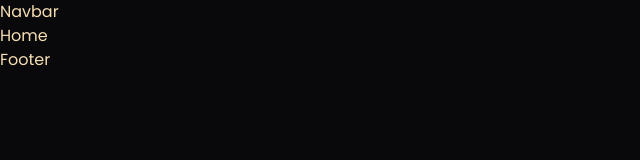
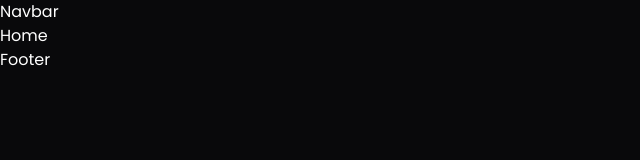
Before and after one commit to sidd-a03/booking-app, a React (Vite) app in the folder client/: page / in a window 1280 px wide. Shown: the top 160 px of the page, without its empty margins (0-640 px from the left). Built offline with nearby package versions, Linux system fonts and the light colour scheme.

Commit message:
modified color

```diff
--- a/client/src/index.css
+++ b/client/src/index.css
@@ -14,6 +14,6 @@
 }
 
 body {
-    color: wheat;
+    color: white;
     background-color: #09090B;
 }
```
